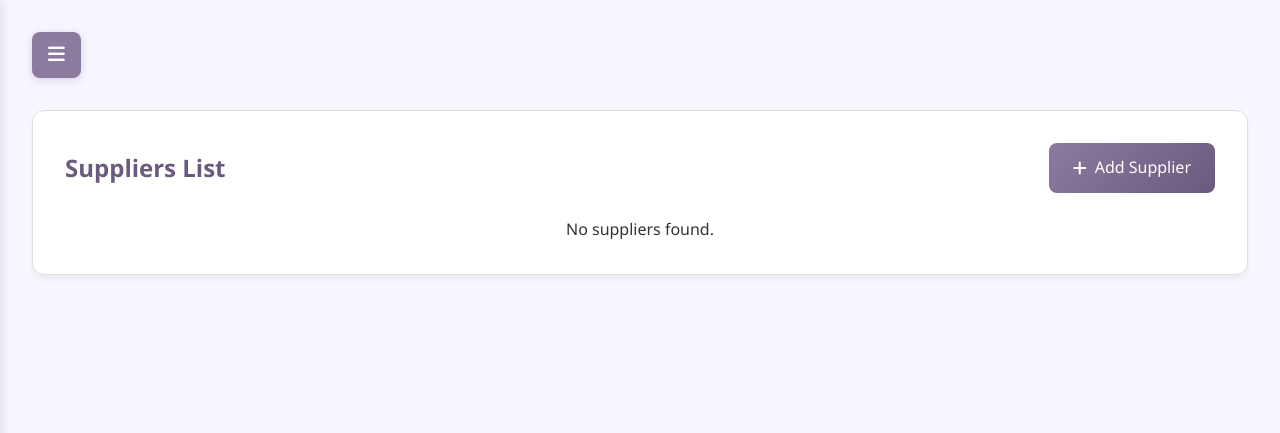
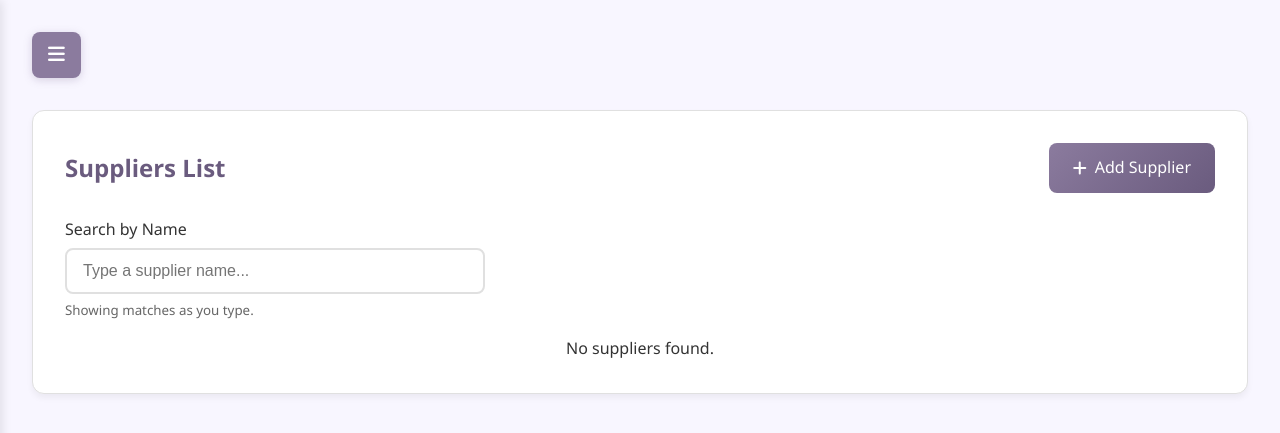
Before and after one commit to schizoscar/Procure-Flow, a Flask app: page /suppliers in a window 1280 px wide. Shown: the top 433 px of the page. Run offline with Flask 3, Linux system fonts and the light colour scheme; a user stored in the database is signed in; data comes from the database, SQL or seed files in the repository; data that the repository does not hold is empty.

Commit message:
Remove contact number validation Added search and to top button for supplier list page

```diff
--- a/app.py
+++ b/app.py
@@ -192,7 +192,7 @@ def validate_email(email):
 
 def validate_phone(phone):
     # Malaysian phone number validation
-    pattern = r'^(\+?6?01)[0-46-9]-*[0-9]{7,8}$'
+    pattern = r'^(\+?6?0)[0-46-9]-*[0-9]{7,8}$'
     return re.match(pattern, phone.replace(' ', '').replace('-', '')) is not None
 
 def validate_password(password):
@@ -2161,6 +2161,7 @@ def suppliers():
         LEFT JOIN categories c ON sc.category_id = c.id
         WHERE s.is_active = 1
         GROUP BY s.id
+        ORDER BY LOWER(TRIM(s.name)) ASC
     ''').fetchall()
 
     categories = conn.execute('SELECT * FROM categories').fetchall()
@@ -2246,9 +2247,9 @@ def add_supplier():
             return render_template('edit_supplier.html', categories=conn.execute('SELECT * FROM categories').fetchall())
 
         # Validate phone
-        if contact_number and not validate_phone(contact_number):
-            flash('Invalid phone number format', 'error')
-            return render_template('edit_supplier.html', categories=conn.execute('SELECT * FROM categories').fetchall())
+        # if contact_number and not validate_phone(contact_number):
+        #     flash('Invalid phone number format', 'error')
+        #     return render_template('edit_supplier.html', categories=conn.execute('SELECT * FROM categories').fetchall())
 
         # Check for duplicate supplier (Name or Email)
         existing = conn.execute('SELECT id, name FROM suppliers WHERE name = ? OR email = ?', (name, email)).fetchone()
--- a/templates/edit_supplier.html
+++ b/templates/edit_supplier.html
@@ -31,7 +31,7 @@
                     <label class="form-label">Phone Number</label>
                     <input type="tel" class="form-control" name="contact_number"
                            value="{{ supplier.contact_number if supplier else '' }}"
-                           placeholder="e.g., 012-345 6789">
+                           placeholder="e.g., 0123456789">
                 </div>
             </div>
 
--- a/templates/supplier_list.html
+++ b/templates/supplier_list.html
@@ -11,9 +11,29 @@
         </a>
         {% endif %}
     </div>
+
     <div class="card-body">
+
+        <!-- Search bar (below title, above table) -->
+        <div style="margin: 10px 0 14px; max-width: 420px;">
+            <label for="supplierSearch" class="form-label" style="display:block; margin-bottom: 6px;">
+                Search by Name
+            </label>
+            <input
+                id="supplierSearch"
+                type="text"
+                class="form-control"
+                placeholder="Type a supplier name..."
+                style="width: 100%;"
+                autocomplete="off"
+            />
+            <small style="display:block; margin-top:6px; opacity:0.75;">
+                Showing matches as you type.
+            </small>
+        </div>
+
         {% if suppliers %}
-        <table class="table">
+        <table class="table" id="suppliersTable">
             <thead>
                 <tr>
                     <th>Name</th>
@@ -28,8 +48,11 @@
             </thead>
             <tbody>
                 {% for supplier in suppliers %}
-                <tr>
-                    <td>{{ supplier.name }}</td>
+                <tr class="supplier-row">
+                    <!-- Add a data-name attribute for fast filtering -->
+                    <td class="supplier-name" data-name="{{ (supplier.name or '')|lower }}">
+                        {{ supplier.name }}
+                    </td>
                     <td>{{ supplier.contact_name or 'N/A' }}</td>
                     <td>{{ supplier.email }}</td>
                     <td>{{ supplier.contact_number or 'N/A' }}</td>
@@ -51,9 +74,91 @@
                 {% endfor %}
             </tbody>
         </table>
+
+        <!-- No results message -->
+        <p id="noResultsMsg" class="text-center" style="display:none; margin-top: 12px;">
+            No matching suppliers found.
+        </p>
+
         {% else %}
         <p class="text-center">No suppliers found.</p>
         {% endif %}
     </div>
 </div>
+
+<!-- Scroll-to-top floating button (bottom-right) -->
+<button
+    id="scrollTopBtn"
+    type="button"
+    title="Back to top"
+    aria-label="Back to top"
+    style="
+        position: fixed;
+        right: 18px;
+        bottom: 18px;
+        width: 44px;
+        height: 44px;
+        border-radius: 50%;
+        border: 1px solid rgba(0,0,0,0.25);
+        background: rgba(255,255,255,0.35);
+        backdrop-filter: blur(6px);
+        -webkit-backdrop-filter: blur(6px);
+        cursor: pointer;
+        display: none; /* hidden until user scrolls */
+        align-items: center;
+        justify-content: center;
+        z-index: 9999;
+    "
+>
+    <i class="fas fa-arrow-up"></i>
+</button>
+
+<script>
+(function () {
+    // ---- Live filter by supplier name ----
+    const input = document.getElementById("supplierSearch");
+    const rows = document.querySelectorAll("#suppliersTable tbody tr.supplier-row");
+    const noResultsMsg = document.getElementById("noResultsMsg");
+
+    function filterRows() {
+        const q = (input.value || "").trim().toLowerCase();
+        let visibleCount = 0;
+
+        rows.forEach(row => {
+            const nameCell = row.querySelector(".supplier-name");
+            const name = (nameCell?.dataset?.name || "").toLowerCase();
+
+            const match = q === "" || name.includes(q);
+            row.style.display = match ? "" : "none";
+            if (match) visibleCount++;
+        });
+
+        if (noResultsMsg) {
+            noResultsMsg.style.display = (rows.length > 0 && visibleCount === 0) ? "" : "none";
+        }
+    }
+
+    if (input) {
+        input.addEventListener("input", filterRows);
+    }
+
+    // ---- Scroll-to-top button behavior ----
+    const btn = document.getElementById("scrollTopBtn");
+
+    function toggleScrollBtn() {
+        if (!btn) return;
+        // show after scrolling down a bit
+        btn.style.display = (window.scrollY > 200) ? "flex" : "none";
+    }
+
+    if (btn) {
+        btn.addEventListener("click", () => {
+            window.scrollTo({ top: 0, behavior: "smooth" });
+        });
+    }
+
+    window.addEventListener("scroll", toggleScrollBtn);
+    toggleScrollBtn(); // initial
+})();
+</script>
 {% endblock %}
```
